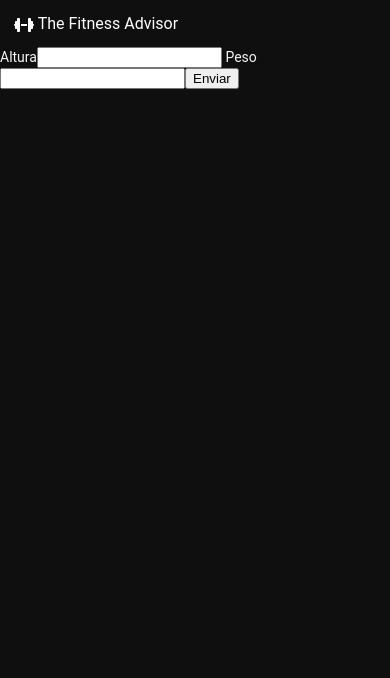
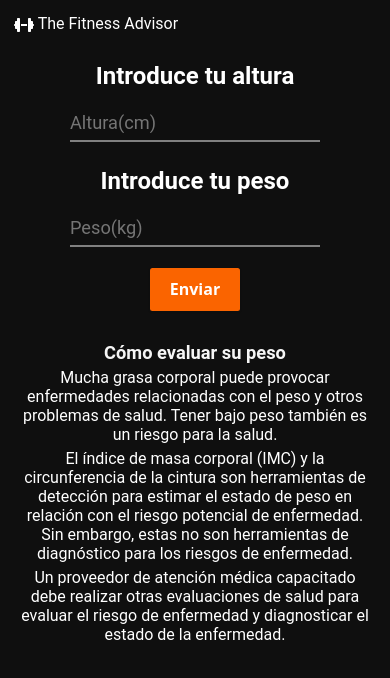
Before and after one commit to clauadri/fitness-app, a React (Create React App) app: page /step-size in a window 390 px wide. Shown: the top 678 px of the page. Built offline with nearby package versions, Linux system fonts and the light colour scheme; no server answers.

Commit message:
styles media query mobile

```diff
--- a/src/pages/steps/Steps.css
+++ b/src/pages/steps/Steps.css
@@ -24,23 +24,25 @@
     font-size: 28px;
 }
 .step-label{
-    width: 55%;
+
     display: flex;
     text-align: center;
-    justify-content: center;
     flex-direction: column;
+    align-items: center;
+
 
 }
 .step-label label{
     display: flex;
     height: 200px;
+    min-width: 300px;
     margin-top: 10px;
     margin-bottom: 10px;
     flex-direction: row;
     justify-content: space-between;
     padding: 0px 40px ;
     text-align: center;
-    background-color: grey;
+    background-color: #d3d3d325;
 }
 .step-label label:hover{
     background: none;
@@ -162,6 +164,7 @@
     display: flex;
     flex-direction: column;
     align-items: flex-start;
+
 }
 .text-level-fitness h3{
     padding: 20px 0px 0px 20px;
@@ -231,16 +234,21 @@
     }
     .step-label label{
         display: flex;
-        height: 110px;
-        width: 100%;
+        height: 140px;
+        max-width: 350px;
         justify-content: space-evenly;
         padding: 0px 20px;
         text-align: center;
         align-items: center;
-        background-color: grey;
+        background-color:#d3d3d325;
+        margin: 10px;
+    }
+    .step-options{
+        min-width: 250px
     }
     .step-options-bodytype{
         width: 50%;
+
     }
     .step-options-bodytype p{
         margin-bottom: 10px;
@@ -257,15 +265,35 @@
         width: 80%;
     }
     .problem-area-img img{
-        width: 60%;
+        width: 80%;
     }
     .steps-container p{
         font-size: 16px;
+        margin: 5px 0px;
+    }
+    .steps-container h2{
+        margin: 15px 0px;
     }
     .img-fat img{
         width: 40%;
     }
-
+    .info-level-fitness p{
+        text-align: center;
+        margin: 20px;
+    }
+    .text-level-fitness {
+        margin: 30px 0px;
+    }
+    .checkbox-label{
+        margin: 15px 0px;
+    }
+    .steps-container h1 {
+        font-size: 28px;
+        padding: 30px;
+    }
+    .lose-weight{
+        margin-top: 40px;
+    }
 }
 @media (min-width:641px) {
     .steps-container{
@@ -275,7 +303,7 @@
         align-items: center;
         padding-bottom: 50px;
     }
-    .step-label{
+    /* .step-label{
         width: 100%;
         display: flex;
         text-align: center;
@@ -289,7 +317,7 @@
         text-align: center;
         align-items: center;
         background-color: grey;
-    }
+    } */
     .step-options-bodytype{
         width: 50%;
     }
--- /dev/null
+++ b/src/pages/steps/step-size/StepSize.css
@@ -0,0 +1,20 @@
+.form-field {
+    font-family: inherit;
+    width: 100%;
+    border: 0;
+    border-bottom: 2px solid gray;
+    outline: 0;
+    font-size: 1.3rem;
+    color: white;
+    padding: 7px 0;
+    background: transparent;
+    transition: border-color 0.2s;
+    margin-bottom: 10px;
+}
+.info-sobre-peso{
+    margin-top: 20px ;
+}
+.info-sobre-peso p{
+    padding:0px 20px;
+    text-align: center;
+}
--- a/src/pages/steps/step-size/StepSize.jsx
+++ b/src/pages/steps/step-size/StepSize.jsx
@@ -1,32 +1,83 @@
-import React from 'react'
-import { useForm } from 'react-hook-form'
-import { useNavigate } from 'react-router-dom'
-import { API } from '../../../shared/services/api'
-
+import React from "react";
+import { useForm } from "react-hook-form";
+import { useNavigate } from "react-router-dom";
+import { API } from "../../../shared/services/api";
+import "./StepSize.css";
 const StepSize = () => {
-
   const navigate = useNavigate();
 
   const { register, handleSubmit } = useForm();
 
-const onSubmit = (data) => { //Recoge peso y altura
+  const onSubmit = (data) => {
+    //Recoge peso y altura
     console.log(data);
-    API.post('/stats/create', data)
-    navigate('/step-problem-areas')
-
+    if(data.height > 1 && data.weight > 1){
+      API.post("/stats/create", data);
+      navigate("/step-problem-areas");
     }
+  };
 
   return (
+    <div className="steps-container">
       <form onSubmit={handleSubmit(onSubmit)}>
-        <label> Altura
-            <input type='number' {...register("height")}/>
+        <div>
+          <div className="step-options">
+            <h2>Introduce tu altura</h2>
+          </div>
+          <label>
+            {" "}
+            <input min={130} max={260}
+              className="form-field"
+              type="number"
+              {...register("height")}
+              placeholder="Altura(cm)"
+            />
           </label>
-        <label> Peso
-            <input type='number' {...register("weight")}/>
+        </div>
+        <div>
+          <div className="step-options">
+            <h2>Introduce tu peso</h2>
+          </div>
+          <label>
+            {" "}
+            <input min={40} max={300}
+              className="form-field"
+              type="number"
+              {...register("weight")}
+              placeholder="Peso(kg)"
+            />
           </label>
-        <button>Enviar</button>
+        </div>
+
+        <button className="button-next">Enviar</button>
       </form>
-  )
-}
+      <div className="info-sobre-peso">
+        <h3>Cómo evaluar su peso</h3>
+        <p>
+          Mucha grasa corporal puede provocar enfermedades relacionadas con el
+          peso y otros problemas de salud.
 
-export default StepSize
+          Tener bajo peso también es un riesgo
+          para la salud.
+          </p>
+          <p>
+          El índice de masa corporal (IMC) y la circunferencia de
+          la cintura son herramientas de detección para estimar el estado de
+          peso en relación con el riesgo potencial de enfermedad. Sin embargo,
+          estas no son herramientas de diagnóstico para los riesgos de
+          enfermedad.
+          </p>
+           <p>
+           Un proveedor de atención médica capacitado debe realizar
+          otras evaluaciones de salud para evaluar el riesgo de enfermedad y
+          diagnosticar el estado de la enfermedad.
+           </p>
+
+
+
+      </div>
+    </div>
+  );
+};
+
+export default StepSize;
--- a/src/pages/steps/step-target-body/StepTargetBodyDelgado.jsx
+++ b/src/pages/steps/step-target-body/StepTargetBodyDelgado.jsx
@@ -14,7 +14,7 @@ const StepTargetBody = () => {
 
   return (
     <div className="steps-container">
-      <div>
+      <div className="lose-weight">
       <p>Tu ojbetivo es perder peso</p>
       <h2>Elige tu cuerpo deseado</h2>
       </div>
--- a/src/pages/steps/step-workout-issues/StepWorkoutIssues.jsx
+++ b/src/pages/steps/step-workout-issues/StepWorkoutIssues.jsx
@@ -18,7 +18,7 @@ const StepWorkoutIssues = () => {
   return (
     <div className="steps-container-issues">
       <h1>
-        ¿Has tenido estos problemas en tus intentos previos de preparación
+        ¿Problemas en tus intentos previos de preparación
         física?
       </h1>
       <div className="checkbox-container">
```
Lines whose indentation alone changed are shown as unchanged.
